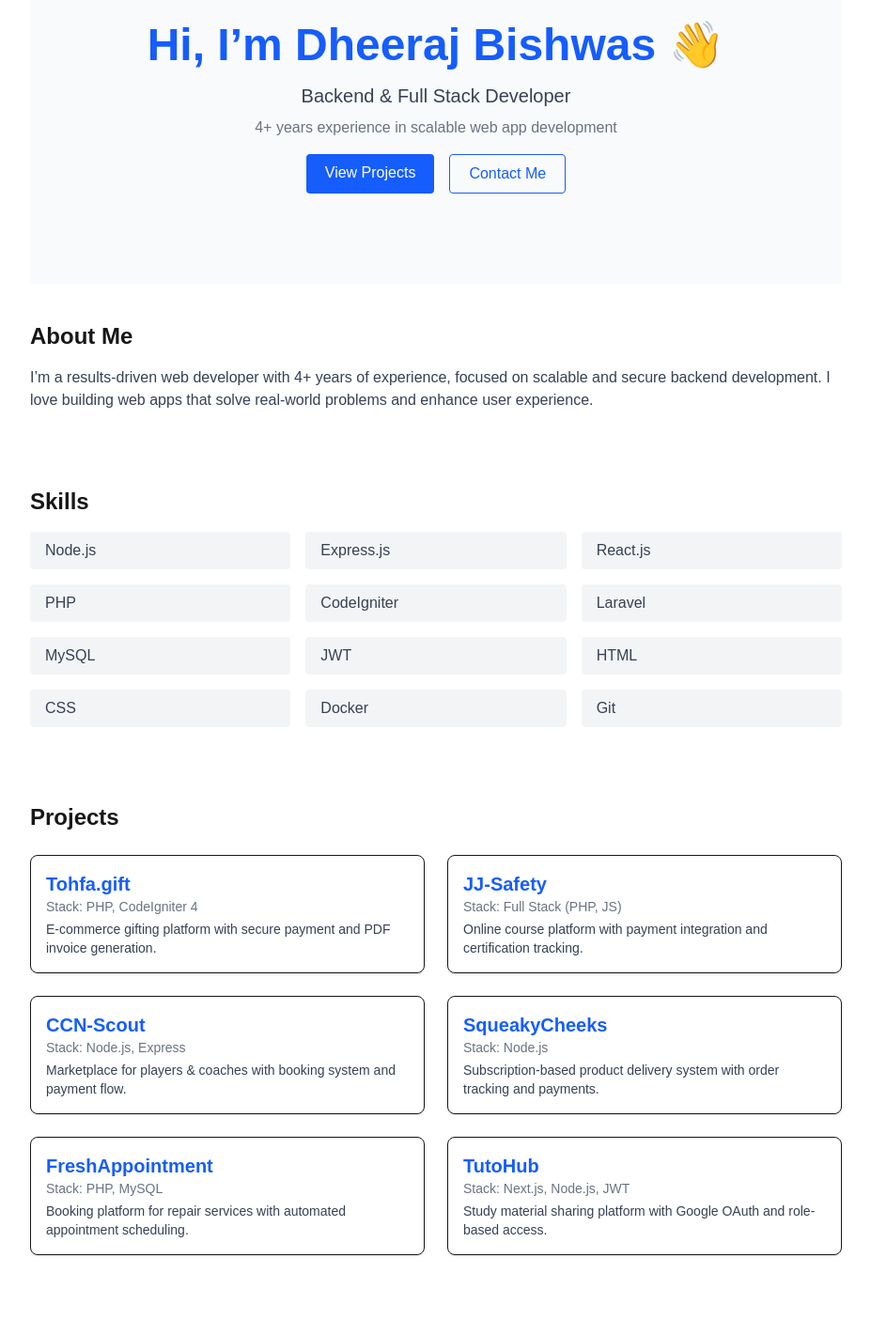
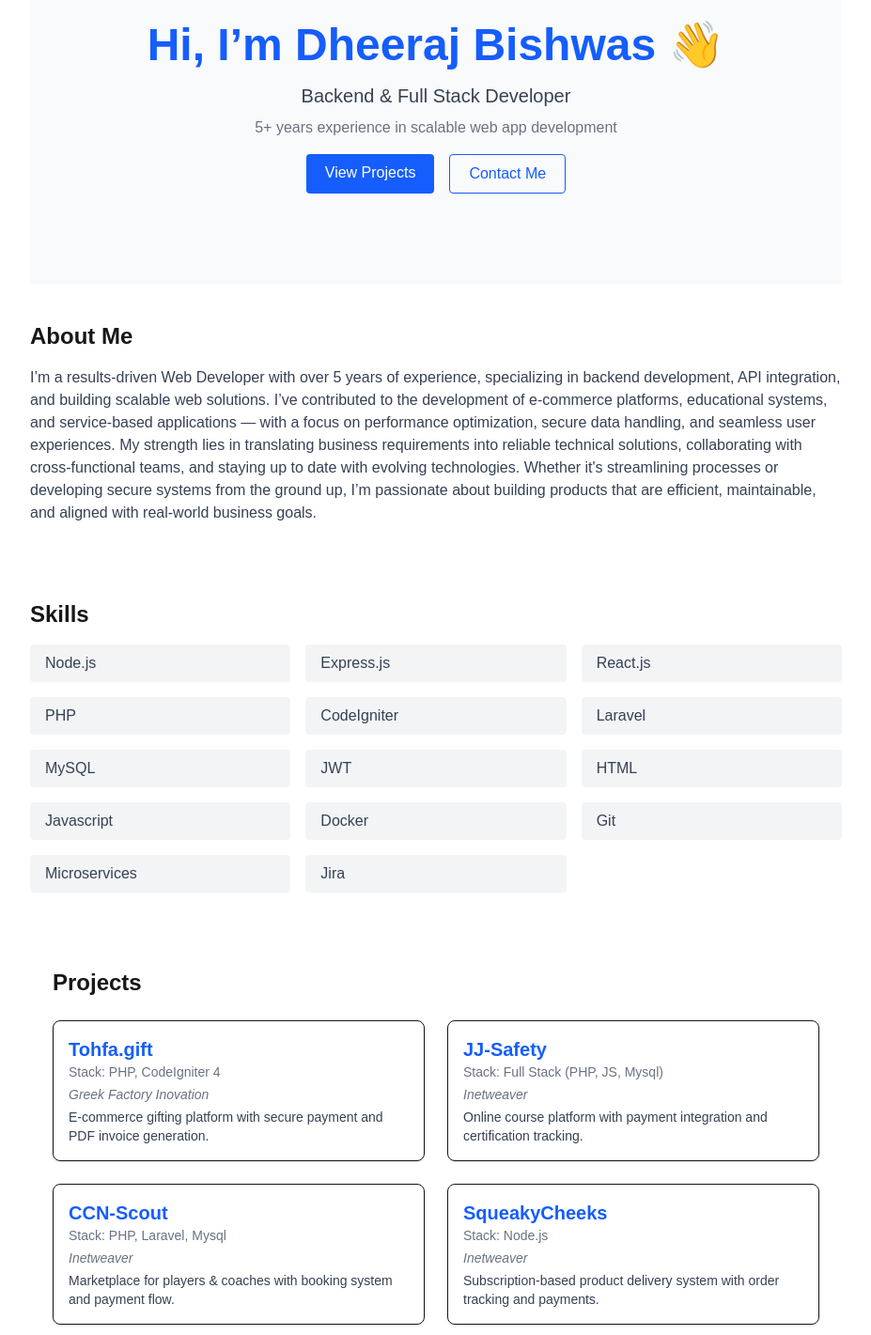
Before and after one commit to dheerajbishwaas/portfolio, a Next.js app: page / in a window 1280 px wide. Shown: the part 160-1581 px from the top of the page at 94% size, without its empty margins (176-1103 px from the left). Built offline with nearby package versions, Linux system fonts and the light colour scheme.

Commit message:
Udpate some profile details

```diff
--- a/app/components/About.js
+++ b/app/components/About.js
@@ -3,8 +3,9 @@ export default function About() {
     <section id="about" className="py-10">
       <h2 className="text-2xl font-bold mb-4">About Me</h2>
       <p className="text-gray-700">
-        I’m a results-driven web developer with 4+ years of experience, focused on scalable and secure backend development.
-        I love building web apps that solve real-world problems and enhance user experience.
+        I’m a results-driven Web Developer with over 5 years of experience, specializing in backend development, API integration, and building scalable web solutions. I’ve contributed to the development of e-commerce platforms, educational systems, and service-based applications — with a focus on performance optimization, secure data handling, and seamless user experiences.
+
+        My strength lies in translating business requirements into reliable technical solutions, collaborating with cross-functional teams, and staying up to date with evolving technologies. Whether it's streamlining processes or developing secure systems from the ground up, I’m passionate about building products that are efficient, maintainable, and aligned with real-world business goals.
       </p>
     </section>
   );
--- a/app/components/Projects.js
+++ b/app/components/Projects.js
@@ -2,44 +2,59 @@ const projects = [
   {
     title: "Tohfa.gift",
     stack: "PHP, CodeIgniter 4",
+    company: "Greek Factory Inovation",
     description: "E-commerce gifting platform with secure payment and PDF invoice generation."
   },
   {
     title: "JJ-Safety",
-    stack: "Full Stack (PHP, JS)",
+    stack: "Full Stack (PHP, JS, Mysql)",
+    company: "Inetweaver",
     description: "Online course platform with payment integration and certification tracking."
   },
   {
     title: "CCN-Scout",
-    stack: "Node.js, Express",
+    stack: "PHP, Laravel, Mysql",
+    company: "Inetweaver",
     description: "Marketplace for players & coaches with booking system and payment flow."
   },
   {
     title: "SqueakyCheeks",
     stack: "Node.js",
+    company: "Inetweaver",
     description: "Subscription-based product delivery system with order tracking and payments."
   },
   {
     title: "FreshAppointment",
     stack: "PHP, MySQL",
+    company: "Inetweaver",
     description: "Booking platform for repair services with automated appointment scheduling."
   },
   {
     title: "TutoHub",
     stack: "Next.js, Node.js, JWT",
+    company: "Personal Project",
     description: "Study material sharing platform with Google OAuth and role-based access."
   },
 ];
 
+
 export default function Projects() {
   return (
-    <section id="projects" className="py-10">
+    <section id="projects" className="py-10 px-6">
       <h2 className="text-2xl font-bold mb-6">Projects</h2>
       <div className="grid gap-6 md:grid-cols-2">
         {projects.map((project, index) => (
-          <div key={index} className="p-4 border rounded-lg shadow-sm hover:shadow-md transition">
-            <h3 className="text-xl font-semibold text-blue-600">{project.title}</h3>
+          <div
+            key={index}
+            className="p-4 border rounded-lg shadow-sm hover:shadow-md transition"
+          >
+            <h3 className="text-xl font-semibold text-blue-600">
+              {project.title}
+            </h3>
             <p className="text-sm text-gray-500 mb-1">Stack: {project.stack}</p>
+            <p className="text-sm text-gray-500 mb-1 italic">
+              {project.company}
+            </p>
             <p className="text-gray-700 text-sm">{project.description}</p>
           </div>
         ))}
--- a/app/components/Skills.js
+++ b/app/components/Skills.js
@@ -1,6 +1,6 @@
 const skills = [
   "Node.js", "Express.js", "React.js", "PHP", "CodeIgniter", "Laravel",
-  "MySQL", "JWT", "HTML", "CSS", "Docker", "Git"
+  "MySQL", "JWT", "HTML", "Javascript", "Docker", "Git","Microservices","Jira"
 ];
 
 export default function Skills() {
--- a/app/page.js
+++ b/app/page.js
@@ -12,7 +12,7 @@ export default function Home() {
 >
   <h1 className="text-5xl font-bold text-blue-600 mb-4">Hi, I’m Dheeraj Bishwas 👋</h1>
   <p className="text-xl text-gray-700 mb-2">Backend & Full Stack Developer</p>
-  <p className="text-md text-gray-500 mb-4">4+ years experience in scalable web app development</p>
+  <p className="text-md text-gray-500 mb-4">5+ years experience in scalable web app development</p>
   <div className="flex flex-wrap justify-center gap-4">
     <a href="#projects" className="bg-blue-600 text-white px-5 py-2 rounded hover:bg-blue-700">
       View Projects
```
